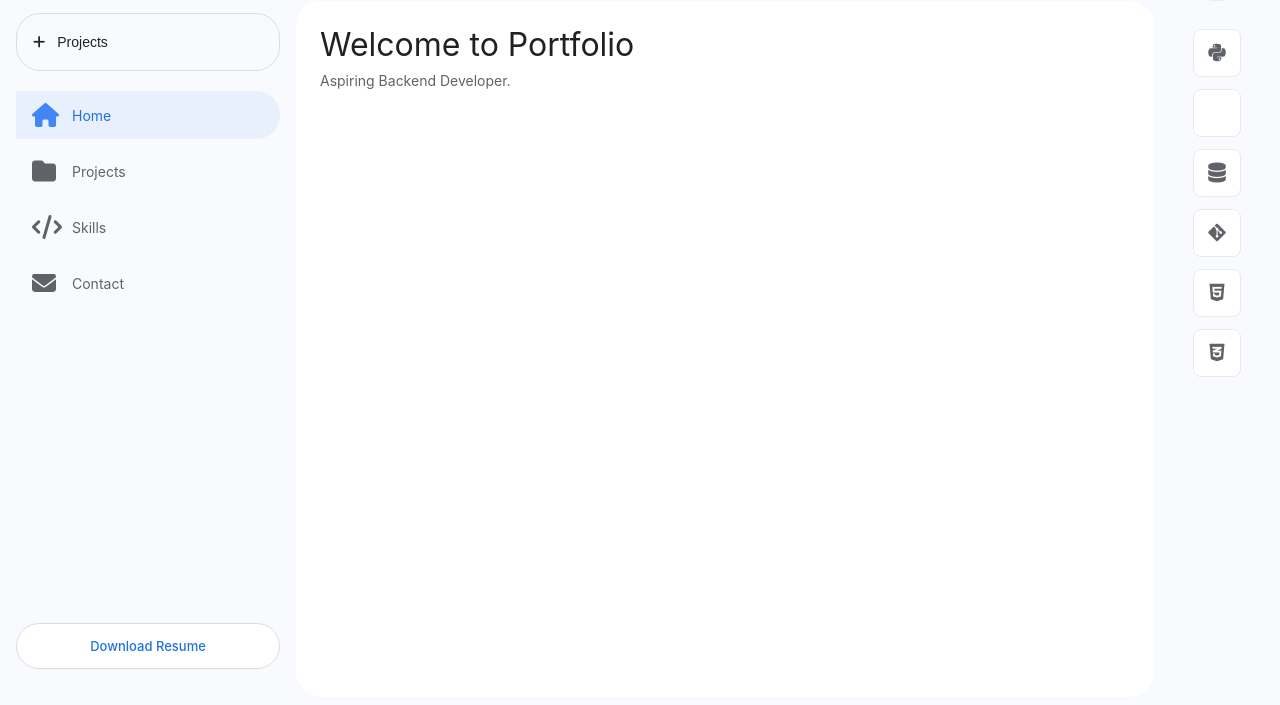
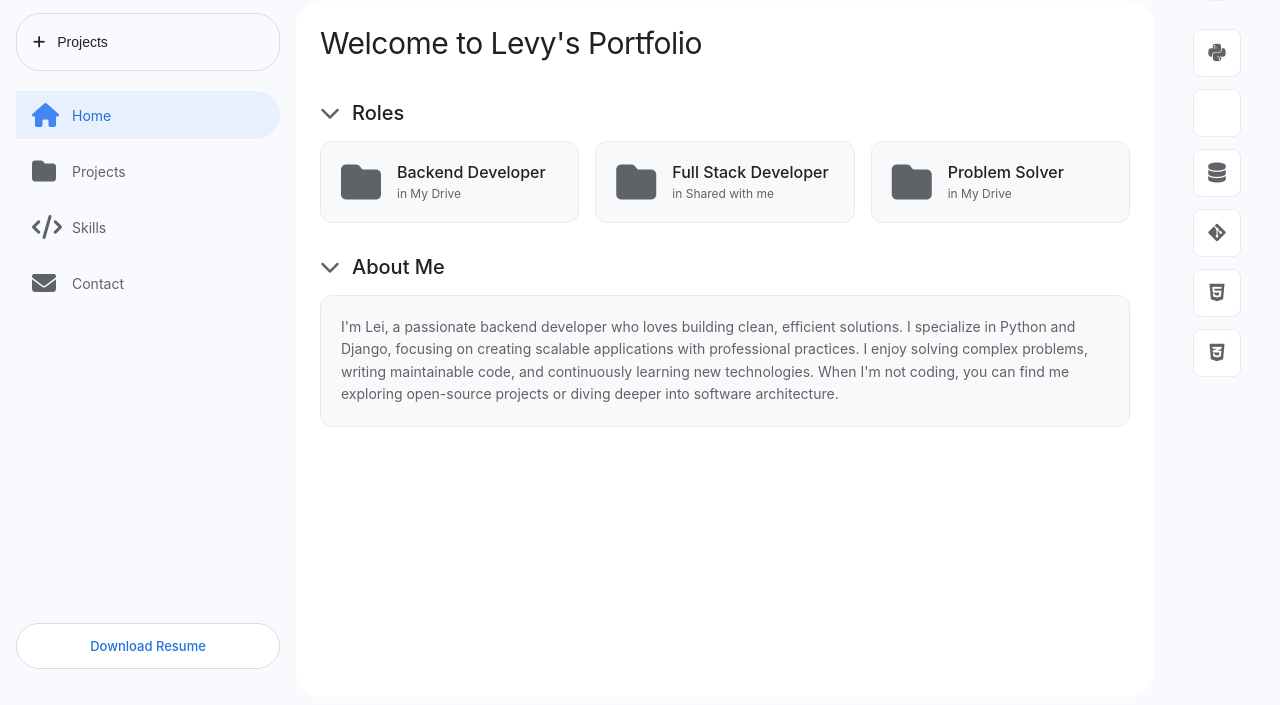
Before and after one commit to toestedbwead/personal-portfolio, a Django app: page / in a window 1280 px wide. Shown: the part 95-800 px from the top of the page. Run offline with Django 5.2, Linux system fonts and the light colour scheme.

Commit message:
added content for the home section. retained design of gdrive folders

```diff
--- a/static/css/style.css
+++ b/static/css/style.css
@@ -1033,3 +1033,122 @@ html[data-theme="dark"] .nav-item.active {
         max-width: 100%;
     }
 }
+
+/* ======================
+   HOME SECTION
+   ====================== */
+
+#home h1 {
+    font-size: 30px;
+    font-weight: 400;
+    letter-spacing: -0.5px;
+    margin-bottom: 40px;
+    color: var(--text-primary);
+    transition: color 0.2s ease;
+}
+
+.home-category {
+    margin-bottom: 32px;
+}
+
+.home-category-header {
+    display: flex;
+    align-items: center;
+    gap: 12px;
+    margin-bottom: 16px;
+    cursor: pointer;
+    transition: all 0.2s ease;
+}
+
+.home-category-header:hover {
+    opacity: 0.8;
+}
+
+.home-category-header i {
+    font-size: 20px;
+    color: var(--text-secondary);
+    transition: transform 0.2s ease;
+}
+
+.home-category-header.collapsed i {
+    transform: rotate(-90deg);
+}
+
+.home-category-header h2 {
+    font-size: 20px;
+    font-weight: 500;
+    color: var(--text-primary);
+    margin: 0;
+    transition: color 0.2s ease;
+}
+
+.home-cards {
+    display: grid;
+    grid-template-columns: repeat(3, 1fr);
+    gap: 16px;
+    margin-bottom: 24px;
+}
+
+.home-card {
+    background-color: var(--bg-tertiary);
+    border: 1px solid var(--border);
+    border-radius: 12px;
+    padding: 20px;
+    display: flex;
+    align-items: flex-start;
+    gap: 16px;
+    cursor: pointer;
+    transition: all 0.2s ease;
+}
+
+.home-card:hover {
+    background-color: var(--bg-secondary);
+    box-shadow: 0 2px 8px var(--shadow);
+    transform: translateY(-2px);
+}
+
+.home-card-icon {
+    font-size: 40px;
+    color: var(--text-secondary);
+    flex-shrink: 0;
+    display: flex;
+    align-items: center;
+    justify-content: center;
+    transition: color 0.2s ease;
+}
+
+.home-card-content {
+    flex: 1;
+}
+
+.home-card-content h3 {
+    font-size: 16px;
+    font-weight: 500;
+    color: var(--text-primary);
+    margin: 0 0 4px 0;
+    transition: color 0.2s ease;
+}
+
+.home-card-content p {
+    font-size: 12px;
+    color: var(--text-secondary);
+    margin: 0;
+    transition: color 0.2s ease;
+}
+
+.home-about {
+    background-color: var(--bg-tertiary);
+    border: 1px solid var(--border);
+    border-radius: 12px;
+    padding: 20px;
+    margin-bottom: 24px;
+    animation: fadeIn 0.3s ease;
+}
+
+.home-about p {
+    font-size: 14px;
+    color: var(--text-secondary);
+    line-height: 1.6;
+    margin: 0;
+    transition: color 0.2s ease;
+}
--- a/static/js/main.js
+++ b/static/js/main.js
@@ -313,6 +313,30 @@ function updateThemeIcon(theme) {
 /* ======================
    INITIALIZATION
    ====================== */
+/* ======================
+   HOME SECTION DROPDOWNS
+   ====================== */
+
+document.querySelectorAll('.home-category-header').forEach(header => {
+    const category = header.parentElement;
+    const content = category.querySelector('.home-cards, .home-about');
+
+    // Keep About Me open on refresh
+    if (content && content.classList.contains('home-about')) {
+        content.style.display = 'block';
+    }
+
+    header.addEventListener('click', () => {
+        if (content) {
+            if (content.style.display === 'none') {
+                content.style.display = content.classList.contains('home-about') ? 'block' : 'grid';
+            } else {
+                content.style.display = 'none';
+            }
+            header.classList.toggle('collapsed');
+        }
+    });
+});
 
 document.addEventListener('DOMContentLoaded', () => {
     renderProjects();
--- a/templates/index.html
+++ b/templates/index.html
@@ -77,10 +77,60 @@
 
                 <!-- HOME SECTION -->
                 <section id="home" class="content-section active">
-                    <h1>Welcome to Portfolio</h1>
-                    <p class="intro-text">Aspiring Backend Developer.</p>
+                    <h1>Welcome to Levy's Portfolio</h1>
+
+                    <!-- ROLES SECTION -->
+                    <div class="home-category">
+                        <div class="home-category-header">
+                            <i class="fas fa-chevron-down"></i>
+                            <h2>Roles</h2>
+                        </div>
+
+                        <div class="home-cards">
+                            <div class="home-card">
+                                <div class="home-card-icon">
+                                    <i class="fas fa-folder"></i>
+                                </div>
+                                <div class="home-card-content">
+                                    <h3>Backend Developer</h3>
+                                    <p>in My Drive</p>
+                                </div>
+                            </div>
+
+                            <div class="home-card">
+                                <div class="home-card-icon">
+                                    <i class="fas fa-folder"></i>
+                                </div>
+                                <div class="home-card-content">
+                                    <h3>Full Stack Developer</h3>
+                                    <p>in Shared with me</p>
+                                </div>
+                            </div>
+
+                            <div class="home-card">
+                                <div class="home-card-icon">
+                                    <i class="fas fa-folder"></i>
+                                </div>
+                                <div class="home-card-content">
+                                    <h3>Problem Solver</h3>
+                                    <p>in My Drive</p>
+                                </div>
+                            </div>
+                        </div>
+                    </div>
+
+                    <!-- ABOUT ME SECTION -->
+                    <div class="home-category">
+                        <div class="home-category-header">
+                            <i class="fas fa-chevron-down"></i>
+                            <h2>About Me</h2>
+                        </div>
+
+                        <div class="home-about" style="display: none;">
+                            <p>I'm Lei, a passionate backend developer who loves building clean, efficient solutions. I specialize in Python and Django, focusing on creating scalable applications with professional practices. I enjoy solving complex problems, writing maintainable code, and continuously learning new technologies. When I'm not coding, you can find me exploring open-source projects or diving deeper into software architecture.</p>
+                        </div>
+                    </div>
                 </section>
-
                 <!-- PROJECTS SECTION -->
                 <section id="projects" class="content-section">
                     <div class="section-header">
@@ -90,7 +140,6 @@
                         <!-- Projects grid will be populated here -->
                     </div>
                 </section>
-
                 <!-- SKILLS SECTION -->
                 <section id="skills" class="content-section">
                     <div class="section-header">
```
